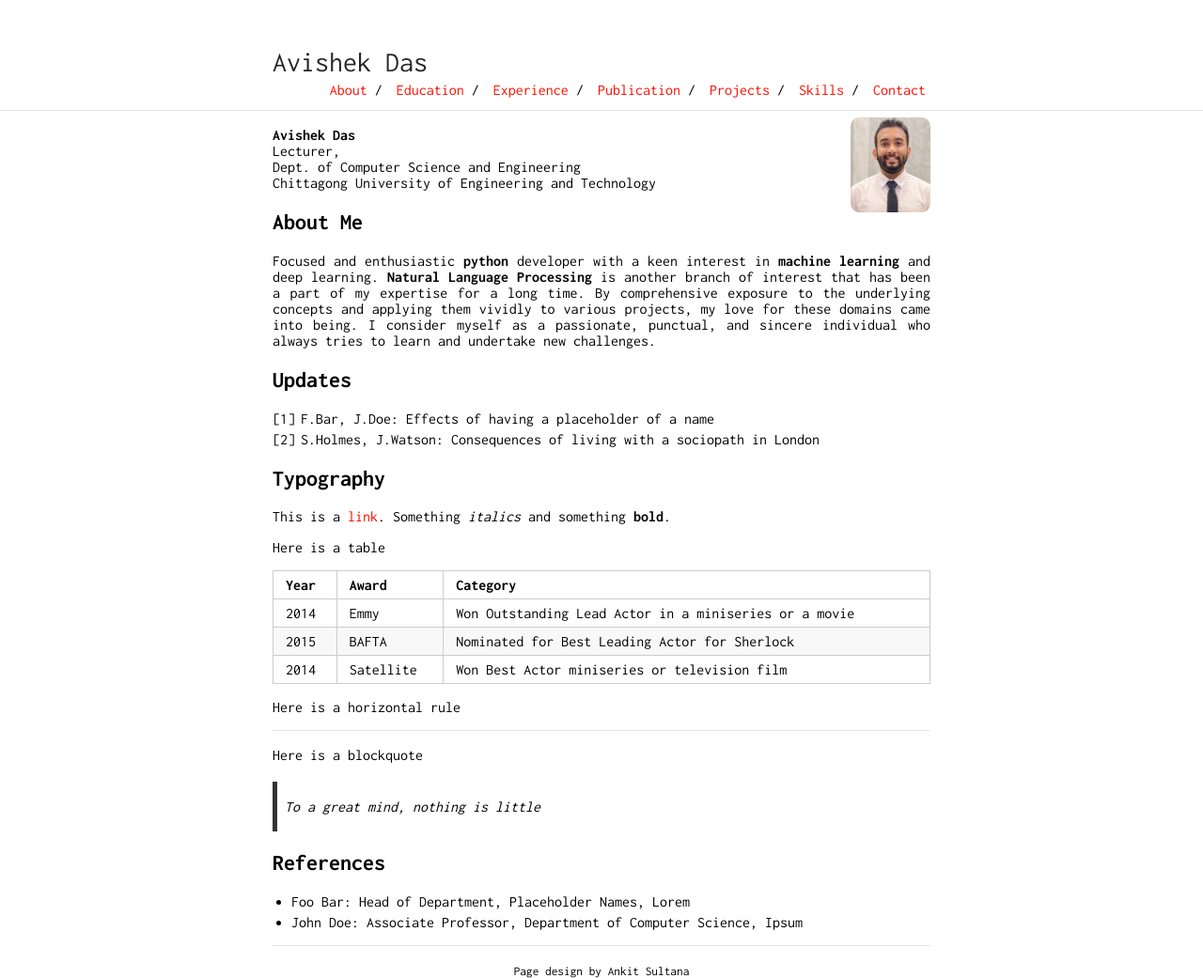
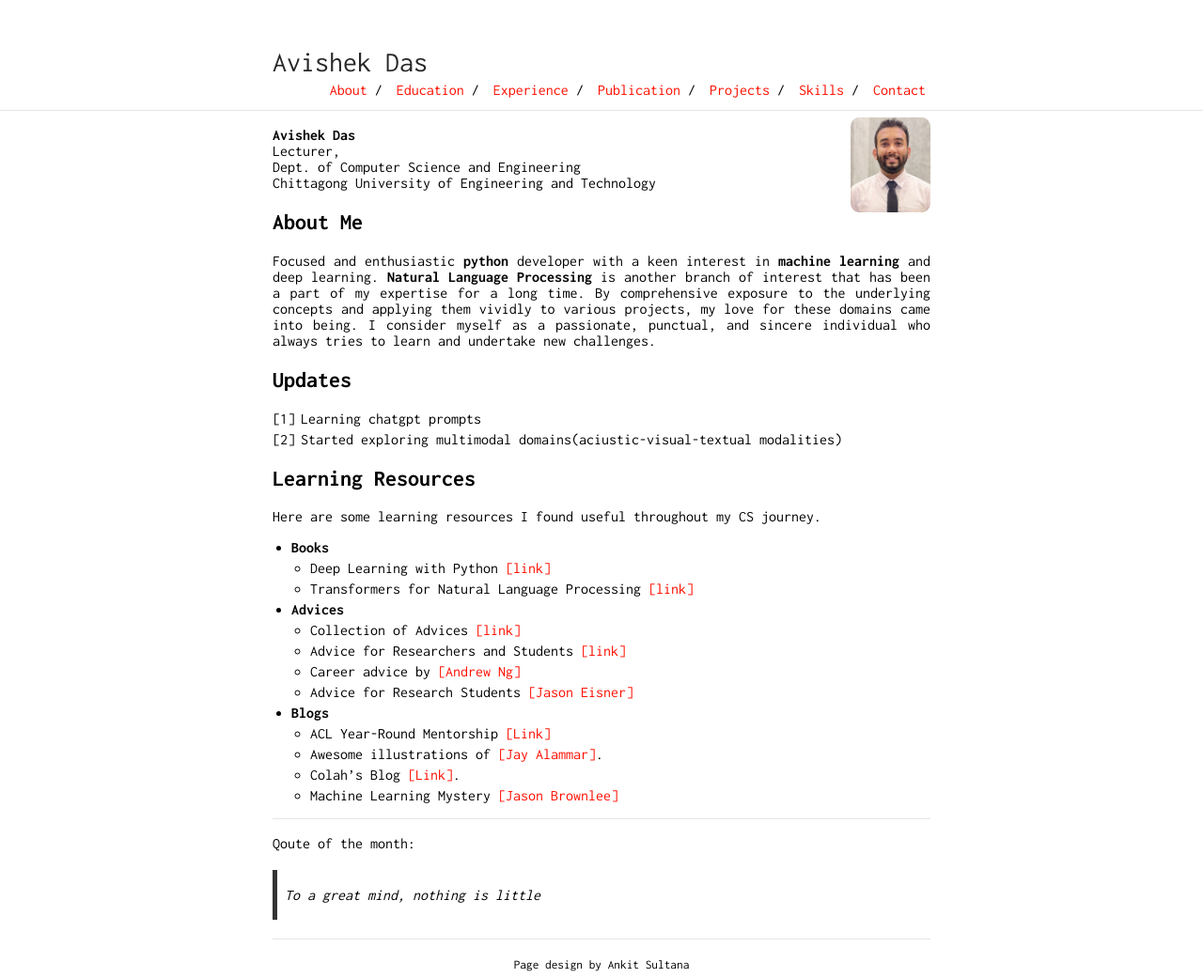
Before and after one commit to imtinan39/resume_template, a Jekyll site: the page built from index.md, in a window 1280 px wide. Shown: the whole page at 94% size. Built offline with Jekyll 4.4.1, drawn with Linux system fonts in a browser that asks for light colours.

Commit message:
Update index.md

```diff
--- a/index.md
+++ b/index.md
@@ -17,30 +17,33 @@ Focused and enthusiastic <b>python</b> developer with a keen interest in <b>mach
 </div>
 ## Updates
 
-1. F.Bar, J.Doe: Effects of having a placeholder of a name
-2. S.Holmes, J.Watson: Consequences of living with a sociopath in London
+1. Learning chatgpt prompts
+2. Started exploring multimodal domains(aciustic-visual-textual modalities)
 
-## Typography
+## Learning Resources
 
-This is a [link](http://google.com). Something *italics* and something **bold**.
+Here are some learning resources I found useful throughout my CS journey.
 
-Here is a table
+* **Books**
+  * Deep Learning with Python [[link]](https://www.manning.com/books/deep-learning-with-python)
+  * Transformers for Natural Language Processing [[link]](https://www.packtpub.com/product/transformers-for-natural-language-processing-second-edition/9781803247335)
 
-Year | Award | Category
------|-------|--------
-2014 | Emmy  | Won Outstanding Lead Actor in a miniseries or a movie
-2015 | BAFTA | Nominated for Best Leading Actor for Sherlock
-2014 | Satellite | Won Best Actor miniseries or television film
 
-Here is a horizontal rule
+* **Advices**
+   * Collection of Advices [[link]](http://taoxie.cs.illinois.edu/advice.htm)
+   * Advice for Researchers and Students [[link]](https://homes.cs.washington.edu/~mernst/advice/#all-students)
+   * Career advice by [[Andrew Ng]](https://www.youtube.com/watch?v=733m6qBH-jI&t=655s&ab_channel=stanfordonline)
+   * Advice for Research Students [[Jason Eisner]](https://www.cs.jhu.edu/~jason/advice/)
+
+* **Blogs**
+   * ACL Year-Round Mentorship [[Link]](https://mentorship.aclweb.org/Home.html)
+   * Awesome illustrations of [[Jay Alammar]](http://jalammar.github.io/).
+   * Colah's Blog [[Link]](http://colah.github.io/).
+   * Machine Learning Mystery [[Jason Brownlee]](https://machinelearningmastery.com/category/natural-language-processing/)
+
 
 ---
 
-Here is a blockquote
+Qoute of the month:
 
 > To a great mind, nothing is little
-
-## References
-
-* Foo Bar: Head of Department, Placeholder Names, Lorem
-* John Doe: Associate Professor, Department of Computer Science, Ipsum
```
